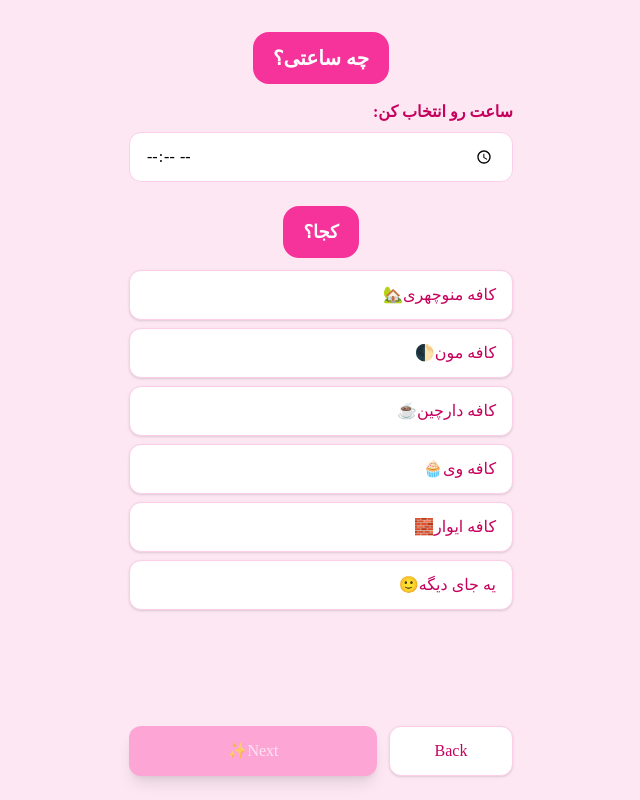
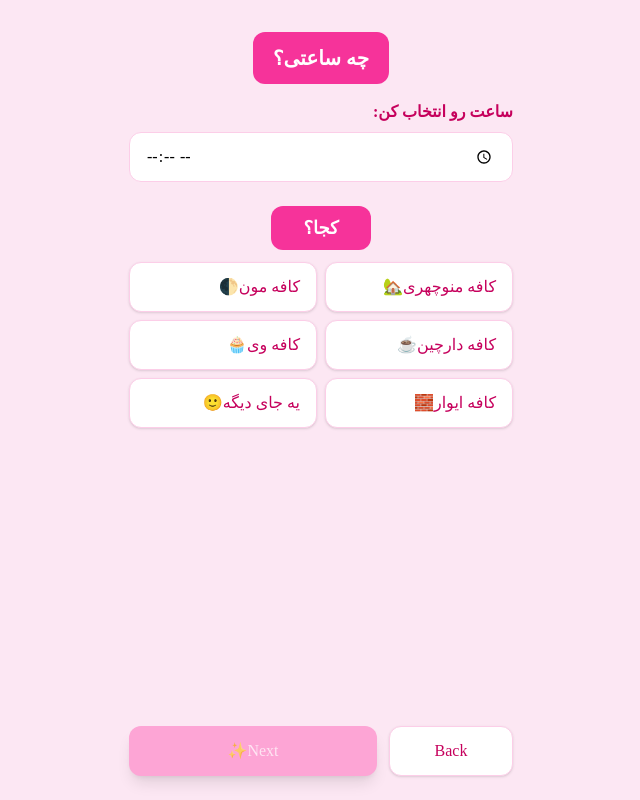
Before and after one commit to Hemo364/date-proposal, a React (Vite) app: page / in a window 1280 px wide. Both pictures are taken after a click on the button "Yes💗". Shown: the whole page, without its empty margins (319-959 px from the left). Built offline with nearby package versions, Linux system fonts and the light colour scheme; a web font is replaced by a local one.

Commit message:
adjust the h1&h3 tags

```diff
--- a/src/DateProject/SetDate.jsx
+++ b/src/DateProject/SetDate.jsx
@@ -11,8 +11,9 @@ const SetDate = ({ onBack, onNext, initialValue }) => {
   }, [selectedTime, selectedPlace]);
 
   return (
+
     <div className="flex flex-col items-center w-screen px-4 py-6 overflow-hidden bg-pink-100 h-dvh">
-      <h1 className="px-5 py-3 mt-2 text-xl font-semibold text-center text-white bg-pink-500 rounded-2xl">
+      <h1 className="px-5 py-3 mt-2 text-xl font-semibold text-center text-white bg-pink-500 rounded-xl">
         چه ساعتی؟
       </h1>
 
@@ -29,11 +30,11 @@ const SetDate = ({ onBack, onNext, initialValue }) => {
         />
       </div>
 
-      <h3 className="px-5 py-3 mt-6 text-lg font-semibold text-center text-white bg-pink-500 rounded-2xl">
+      <h3 className="px-8 py-2 mt-6 text-lg font-semibold text-center text-white bg-pink-500 rounded-xl">
         کجا؟
       </h3>
 
-      <div className="grid w-full max-w-sm grid-cols-1 gap-2 mt-3">
+      <div className="grid w-full max-w-sm grid-cols-2 gap-2 mt-3">
         {PLACES.map((place) => {
           const active = selectedPlace === place;
           return (
```
